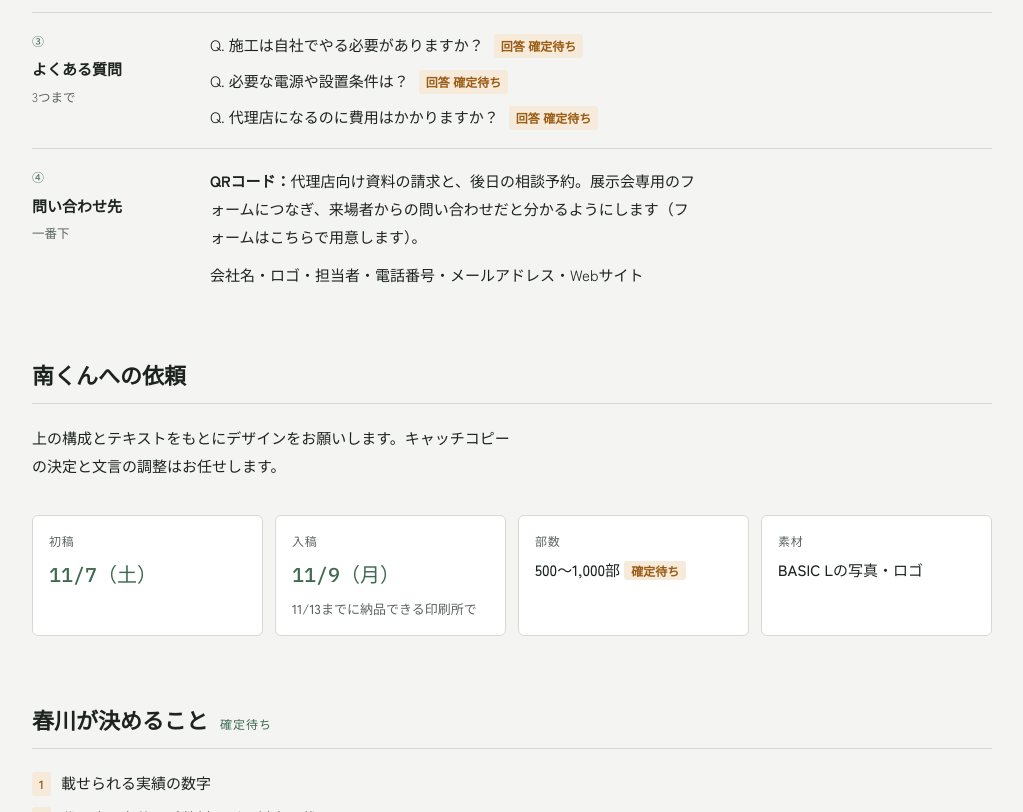
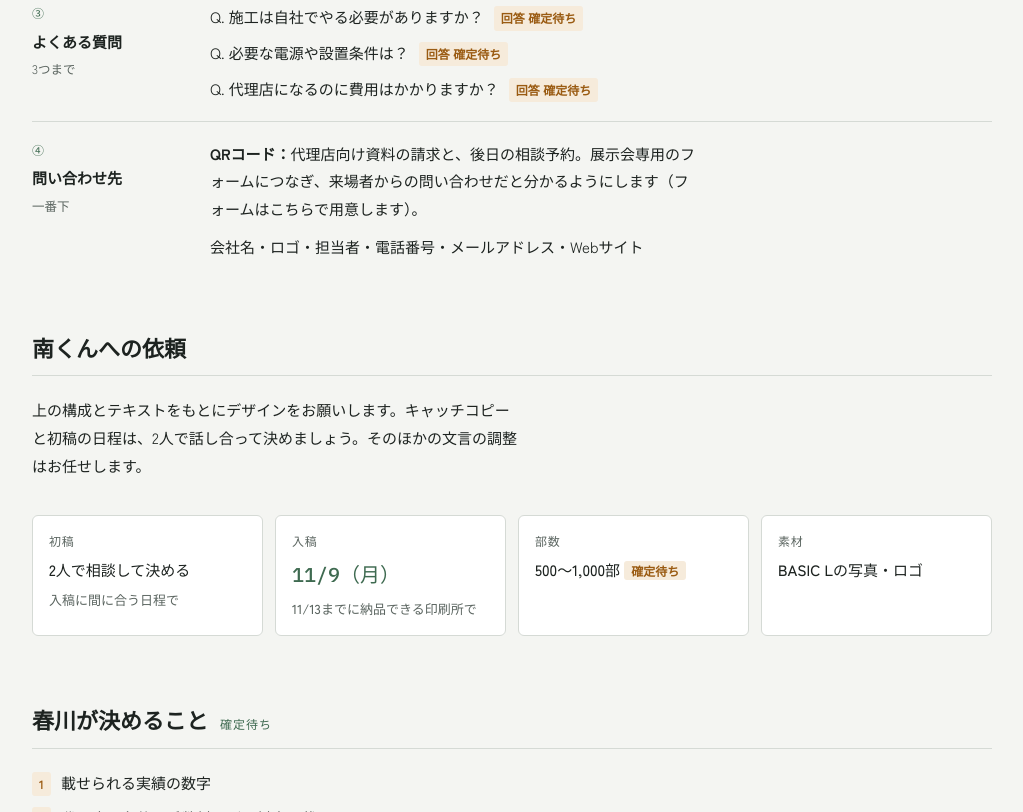
Before and after one commit to ryuyaharukawa-dot/japansauna-reports, a plain HTML site: page docs/homeshow-2026-flyer-brief.html in a window 1280 px wide. Shown: the part 3939-4751 px from the top of the page, without its empty margins (128-1151 px from the left). Drawn offline with Linux system fonts and the light colour scheme; a web font is replaced by a local one.

Commit message:
Catch copy and first draft date decided together
Co-Authored-By: Claude Opus 5.5 <noreply@anthropic.com>

```diff
--- a/docs/homeshow-2026-flyer-brief.html
+++ b/docs/homeshow-2026-flyer-brief.html
@@ -217,7 +217,7 @@ a:focus-visible{outline:2px solid var(--birch);outline-offset:2px}
           <li><span class="tag">案B</span><span class="copy">家づくりの提案に、サウナという武器を。</span></li>
           <li><span class="tag">案C</span><span class="copy">次の差別化は、"家にサウナ"。</span></li>
         </ul>
-        <blockquote>キャッチコピーは南くんに決めてもらいます。3案から選んでも、デザインに合わせて新しい案を考えてもかまいません。</blockquote>
+        <blockquote>キャッチコピーは春川と南くんの2人で話し合って決めます。3案はたたき台なので、ほかの案も歓迎です。</blockquote>
         <p><strong>サブコピー：</strong>家庭用サウナの販売代理店を募集しています｜JapanSauna</p>
         <p><strong>写真：</strong>BASIC Lの中で人がくつろいでいる写真。住宅の室内に置かれた様子が分かるもの</p>
         <p><strong>実績の数字（2〜3個）：</strong>販売実績◯台／導入実績◯件／施設「The・のサウナ」の運営 など <span class="todo">春川確定待ち</span></p>
@@ -297,9 +297,9 @@ a:focus-visible{outline:2px solid var(--birch);outline-offset:2px}
 
 <section>
   <h2>南くんへの依頼</h2>
-  <p>上の構成とテキストをもとにデザインをお願いします。キャッチコピーの決定と文言の調整はお任せします。</p>
+  <p>上の構成とテキストをもとにデザインをお願いします。キャッチコピーと初稿の日程は、2人で話し合って決めましょう。そのほかの文言の調整はお任せします。</p>
   <dl class="req">
-    <div><dt>初稿</dt><dd class="date">11/7（土）</dd></div>
+    <div><dt>初稿</dt><dd>2人で相談して決める</dd><dd class="note">入稿に間に合う日程で</dd></div>
     <div><dt>入稿</dt><dd class="date">11/9（月）</dd><dd class="note">11/13までに納品できる印刷所で</dd></div>
     <div><dt>部数</dt><dd>500〜1,000部 <span class="todo">確定待ち</span></dd></div>
     <div><dt>素材</dt><dd>BASIC Lの写真・ロゴ</dd></div>
```
